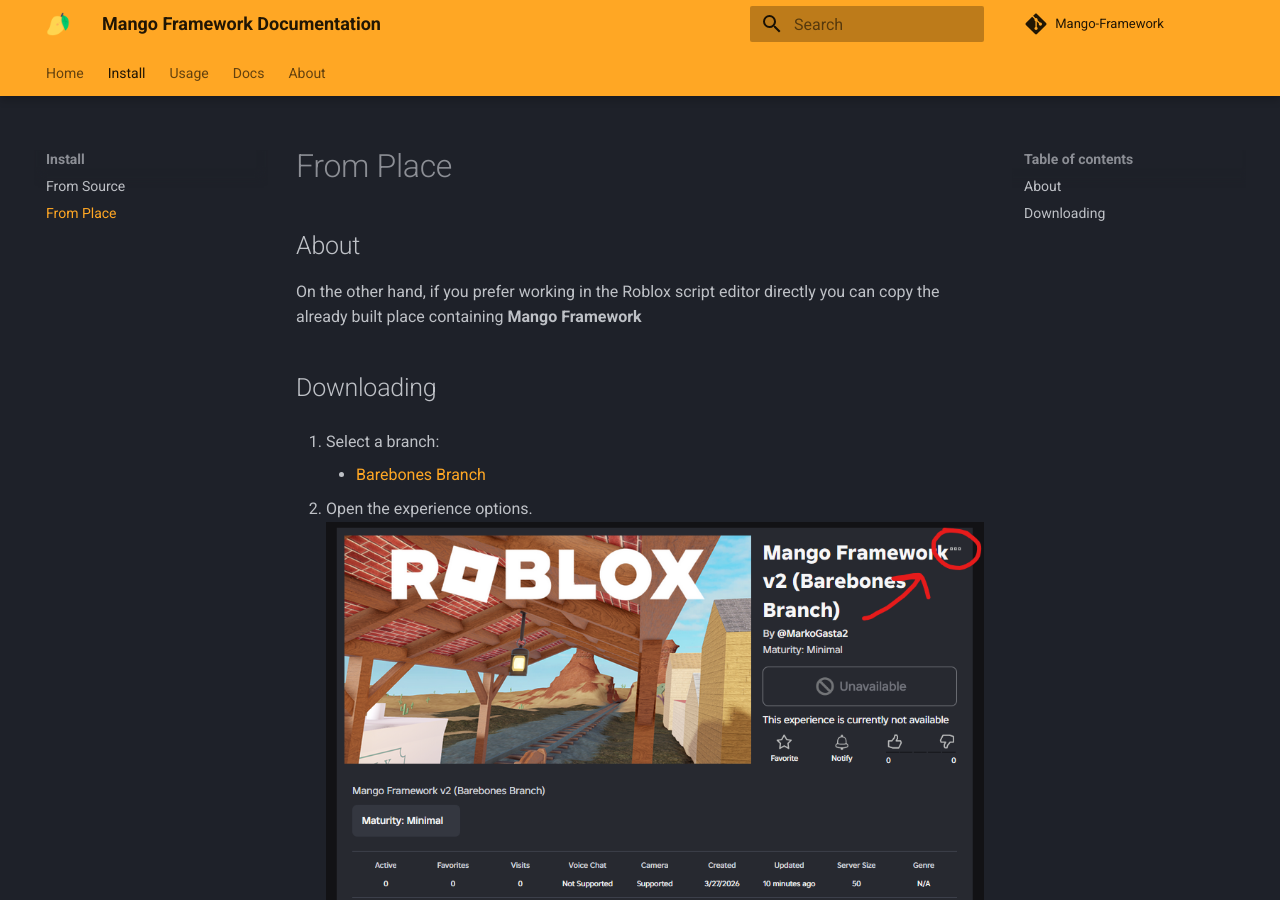
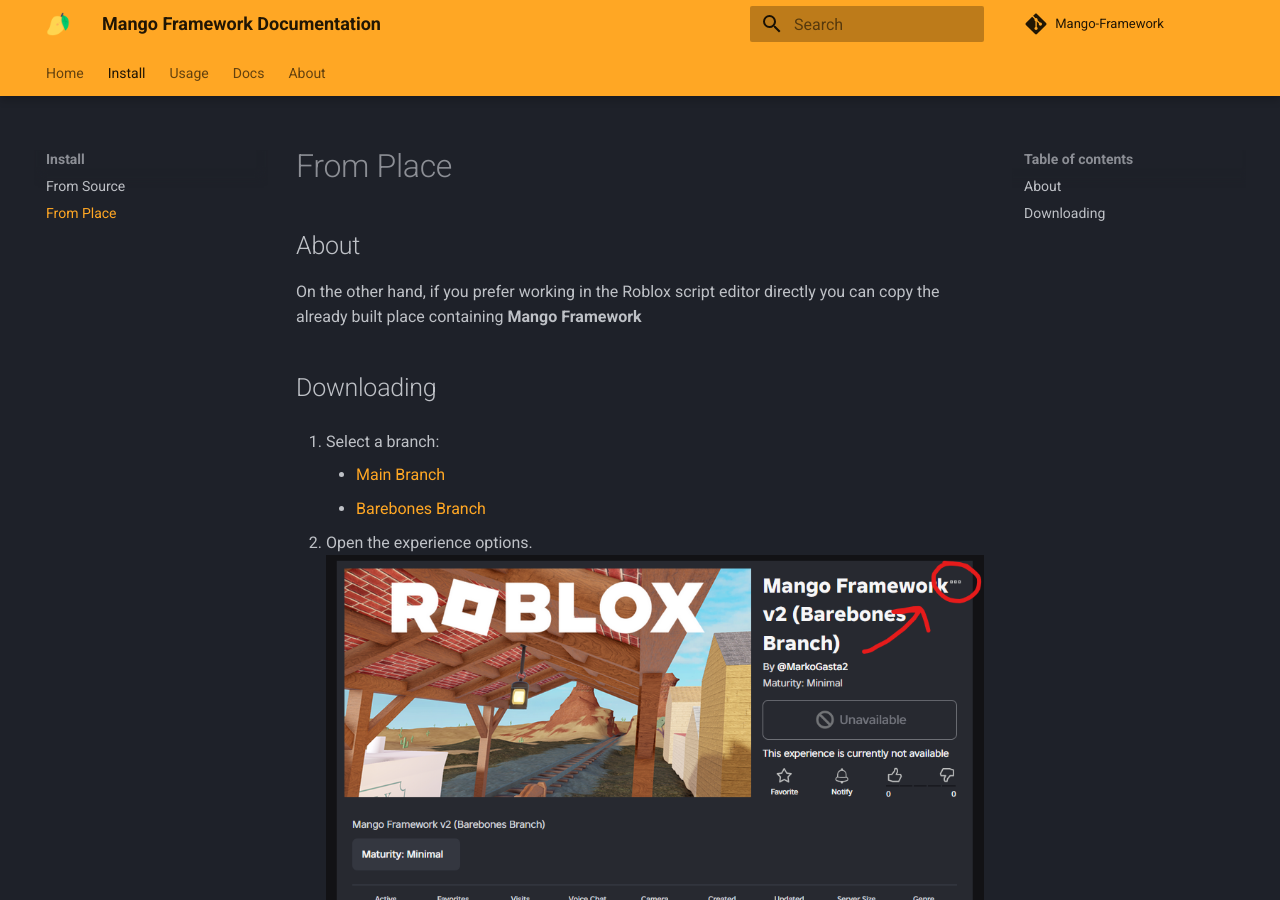
Before and after one commit to MarkoGasta/Mango-Framework-Docs, an MkDocs documentation site: the page built from docs/install/from_place.md, in a window 1280 px wide and 900 px high. Built offline with MkDocs 1.6.1 and Material for MkDocs 9.7.7, drawn with Linux system fonts in a browser that asks for light colours; comment, search, counter and statistics services are not loaded.

Commit message:
Add main branch place

```diff
--- a/docs/install/from_place.md
+++ b/docs/install/from_place.md
@@ -3,6 +3,7 @@
 
 ## Downloading
 1. Select a branch:
+    - [Main Branch](https://www.roblox.com/games/89068428424870/Mango-Framework-v2)
     - [Barebones Branch](https://www.roblox.com/games/110037734146798/Mango-Framework-v2)
 
 2. Open the experience options.
```
